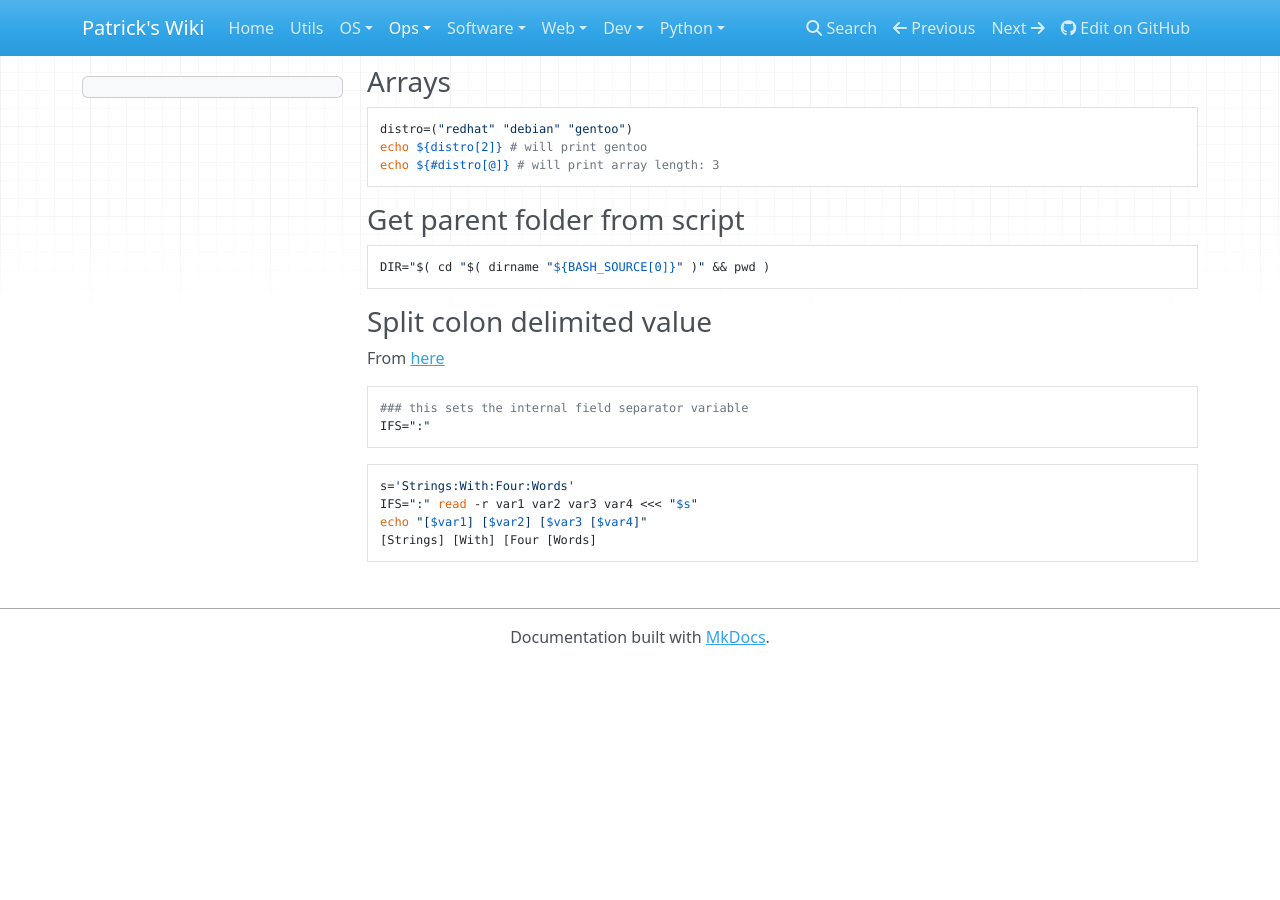
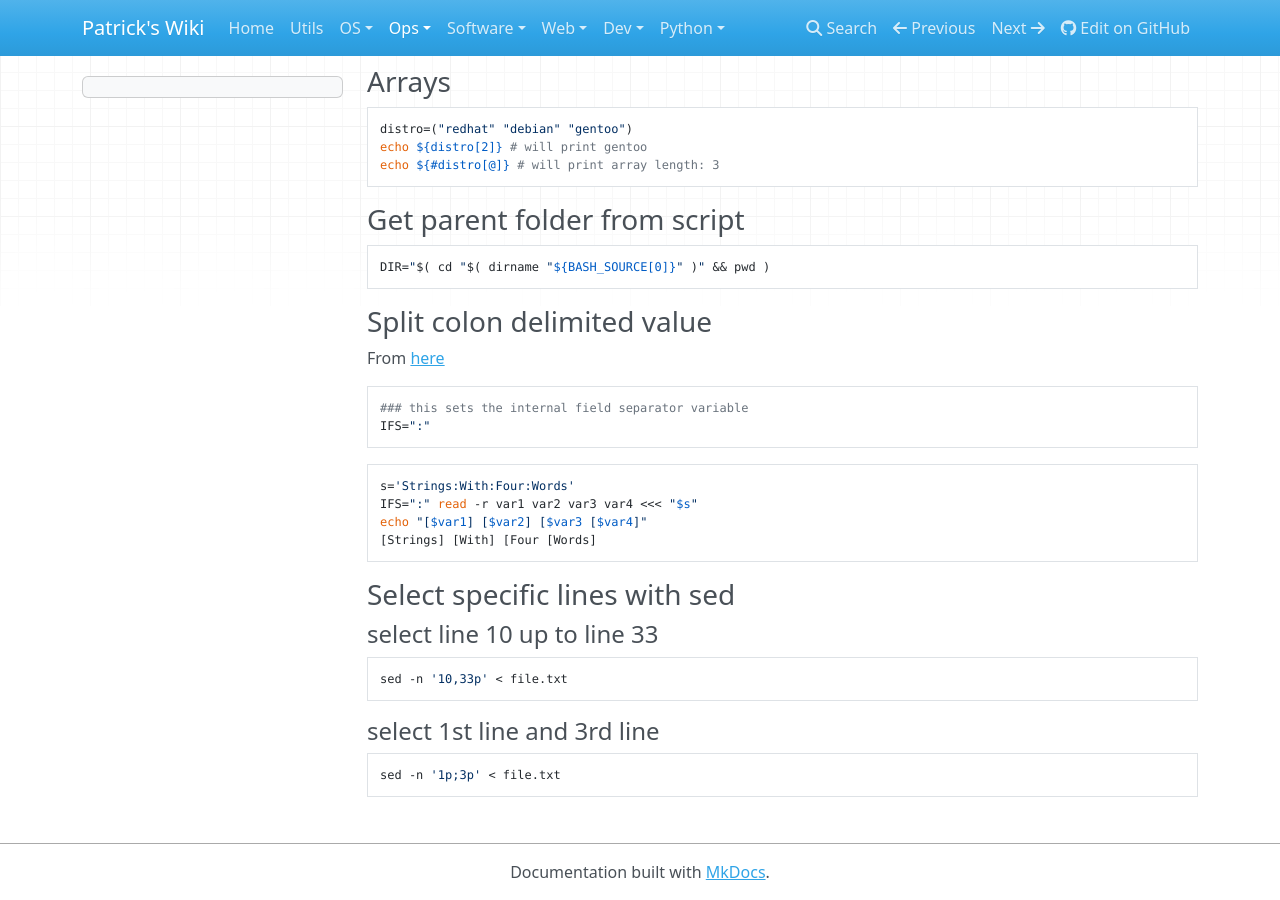
Before and after one commit to patsancu/wiki, an MkDocs documentation site: the page built from docs/Ops/Shell/Script-building.md, in a window 1280 px wide and 900 px high, scrolled down 1035 px. Built offline with MkDocs 1.6.1, drawn with Linux system fonts in a browser that asks for light colours; nearby versions of some CDN libraries; before the commit the page ends 1700 px from its top, so only the background shows below that.

Commit message:
Sh: Select specific lines (nth line) with sed

````diff
--- a/docs/Ops/Shell/Script-building.md
+++ b/docs/Ops/Shell/Script-building.md
@@ -77,3 +77,13 @@ IFS=":" read -r var1 var2 var3 var4 <<< "$s"
 echo "[$var1] [$var2] [$var3 [$var4]"
 [Strings] [With] [Four [Words]
 ```
+
+### Select specific lines with sed
+#### select line 10 up to line 33
+```sh
+sed -n '10,33p' < file.txt
+```
+#### select 1st line and 3rd line
+```sh
+sed -n '1p;3p' < file.txt
+```
````
